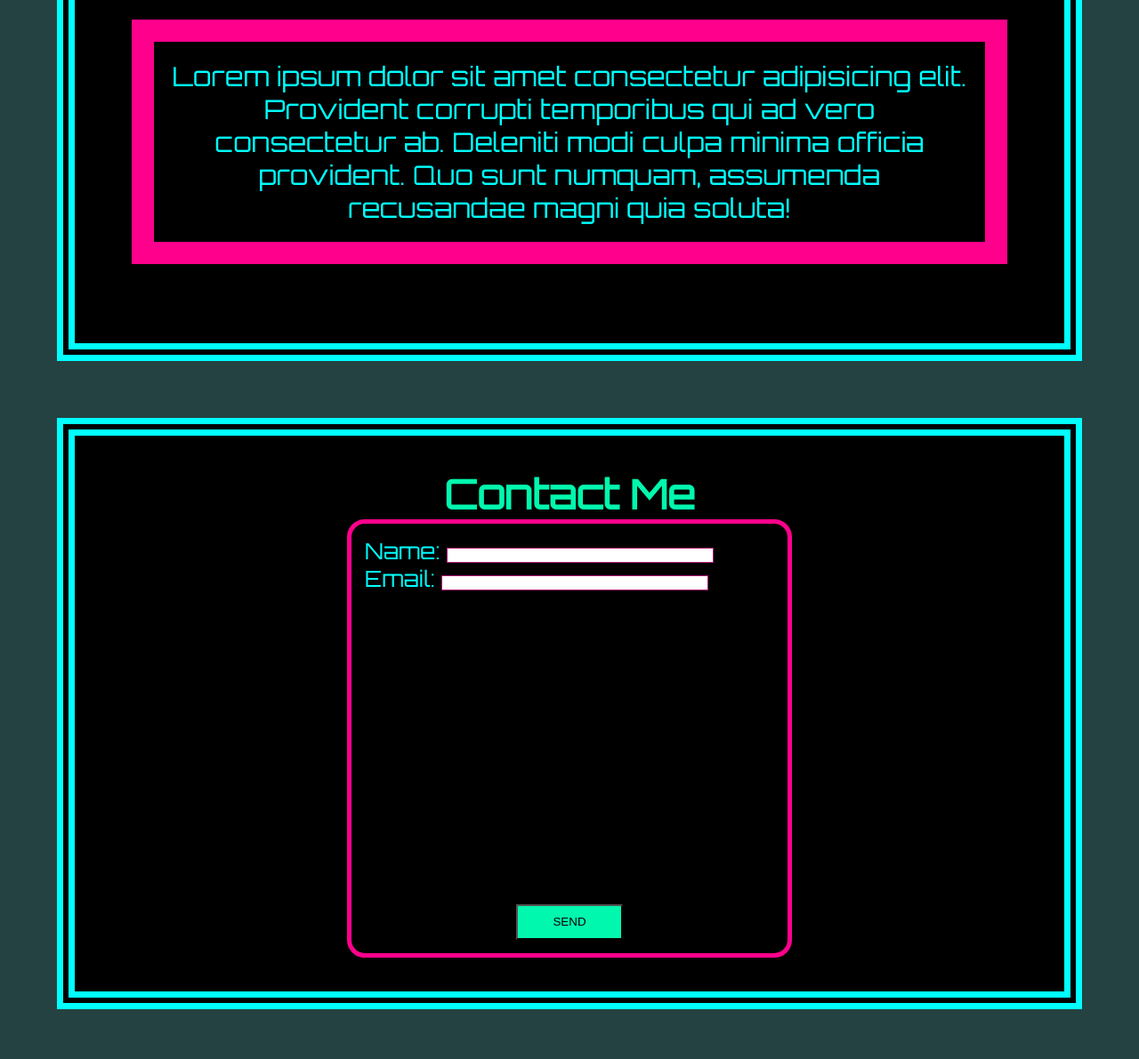
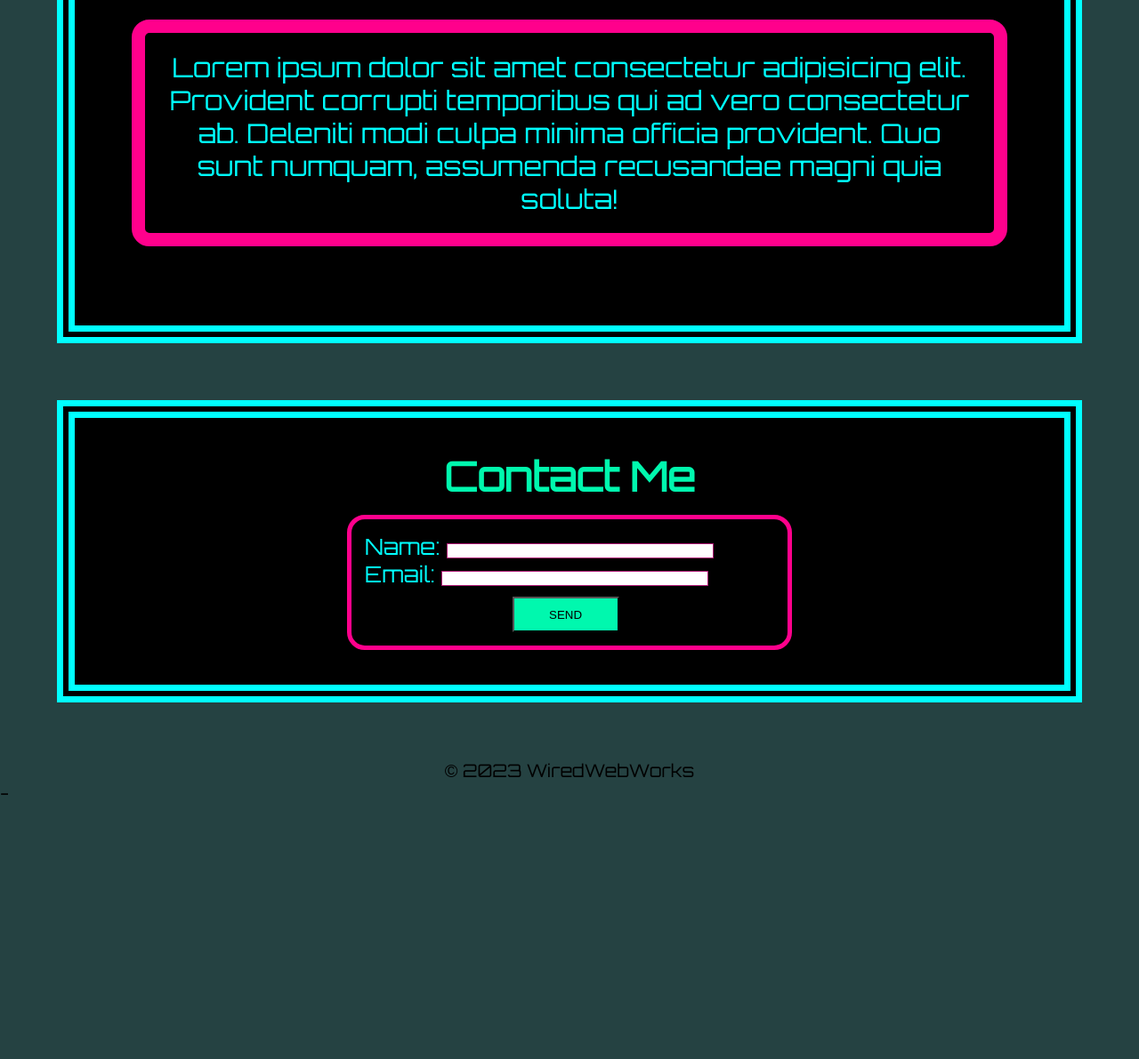
Before and after one commit to EvanRC/Wired-WebDevelopment, a plain HTML site: page index.html in a window 1280 px wide. Shown: the part 769-1960 px from the top of the page at 89% size. After the commit the page ends 1673 px from the top, so only its background shows below. Drawn offline with Linux system fonts and the light colour scheme.

Commit message:
final touches and added css comments

```diff
--- a/index.html
+++ b/index.html
@@ -20,7 +20,7 @@
                   <a href="">Portfolio</a>
             </li>
             <li>
-            <a href="">Contact</a> </li>
+            <a href="#contact">Contact</a> </li>
         </ul>
     </nav>
     </header>
@@ -29,7 +29,7 @@
 
     <section class="container">
             <figure>
-                <img src="https://media.istockphoto.com/id/1332167985/photo/coming-soon-neon-sign-the-banner-shining-light-signboard-collection.jpg?s=612x612&w=0&k=20&c=9hmVzhdtU7dVy2OS0oARS2V6Noo1RtK3sXKF4Ex18IU="/>
+                <img src="https://media.istockphoto.com/id/1332167985/photo/coming-soon-neon-sign-the-banner-shining-light-signboard-collection.jpg?s=612x612&w=0&k=20&c=9hmVzhdtU7dVy2OS0oARS2V6Noo1RtK3sXKF4Ex18IU=" alt="graphic with coming soon neon text"/>
             </figure>
 
 <p>Lorem ipsum dolor sit amet consectetur adipisicing elit. Provident corrupti temporibus qui ad vero consectetur ab. Deleniti modi culpa minima officia provident. Quo sunt numquam, assumenda recusandae magni quia soluta!</p>
@@ -51,9 +51,9 @@
 
      </ul>
 
-     <div class="text-center">
+     <style class="text-center"> </style>
         <button type="submit">SEND</button>
-      </div>
+
 
   </form>
 
@@ -61,6 +61,11 @@
     </main>
 
 
-    <footer> </footer>
+    <footer class="text-center">
+        <p2> © 2023 WiredWebWorks
+
+        </P2>
+
+    </footer>
 </Body>
 </html>-
--- a/style.css
+++ b/style.css
@@ -23,14 +23,17 @@ header{
    text-align: center;
   color: rgb(0, 248, 174);
   background-color: black;
+  /* adds style and fixed element to main header  */
 
 }
 
 
 nav{
      border: 10px solid rgb(255, 0, 140);
+     border-radius: 20px;
      padding: 7px;
      width:100% ;
+     /* adds style to nav elements in header */
 
 }
 
@@ -40,6 +43,7 @@ display: flex;
 list-style: none;
 width: 100%;
 justify-content: space-between;
+/* adds space between nav elements */
 
 }
 
@@ -47,6 +51,7 @@ justify-content: space-between;
 a {
   color: cyan;
   font-size: 30px;
+  /* adds font style to nav elements */
 }
 
 div {
@@ -77,18 +82,22 @@ section {
   border: 20px double cyan;
   font-size: 30px;
   color:cyan;
+  /* adds style elements to main section */
 
 }
 
 p{
-border: 25px solid  rgb(255, 0, 140);
+border: 15px solid  rgb(255, 0, 140);
+border-radius: 20px;
 margin-block: 25px;
 padding: 20px;
+/* adds style to main text */
 
 }
 
 .container {
 background-color: black;
+/* changes background color for all main texts */
 
 }
  aside {
@@ -99,13 +108,15 @@ background-color: black;
   justify-content: center;
  margin: 5%;
   padding:3%;
+  /* adds style to contact me section */
 }
 
 h2 {
+  margin-bottom: 15px;
   text-align: center;
   font-size: 45px;
   color: rgb(0, 248, 174);
-
+/* adds style to contact me header */
 }
 
 
@@ -118,12 +129,14 @@ form {
   border-radius: 20px;
   font-size: 25px;
   color: cyan;
+  /* styles form */
 }
 
 .form-wrapper {
   flex-direction: column;
   justify-content:center;
   align-items: start;
+  /* centers and stacks form */
 
 }
 
@@ -139,22 +152,26 @@ textarea {
 
 
 button {
-
+ margin-top: 10px;
+ margin-left: 36%;
   height: 40px;
   width: 120px;
   background-color: rgb(0, 248, 174);
   color:black;
-  margin-bottom:
+ /* adss button style */
+
 }
 
 
 .text-center {
   text-align: center;
+  /* centers text for class */
 }
 
 
 
 .text-right {
   text-align: right;
+  /* moves text to the right class */
 
 }
```
